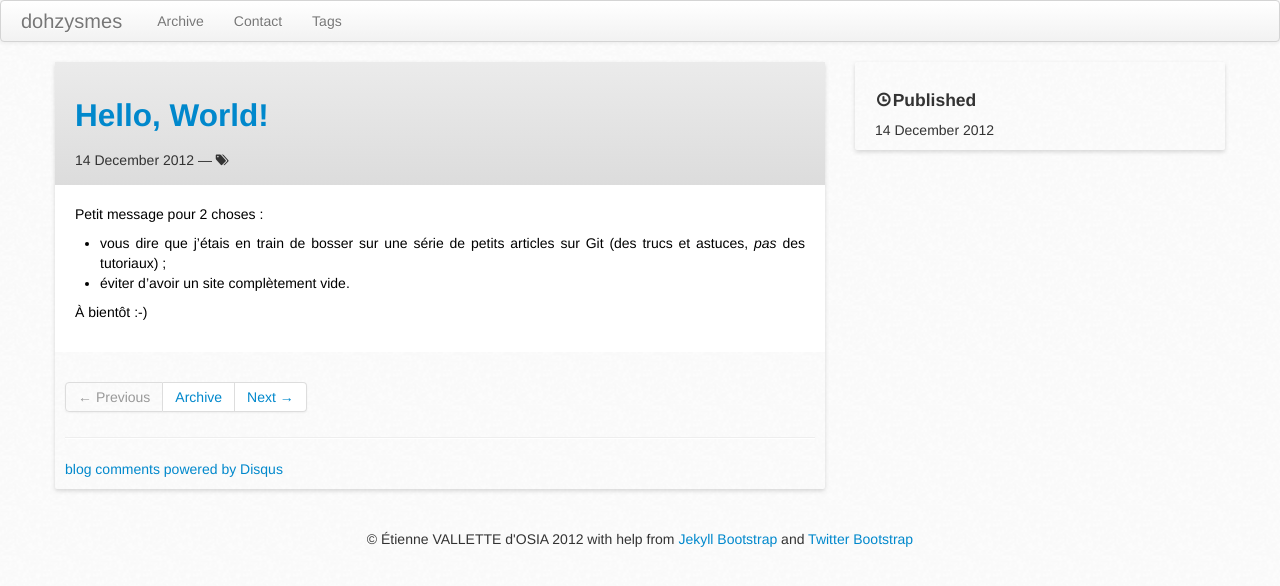
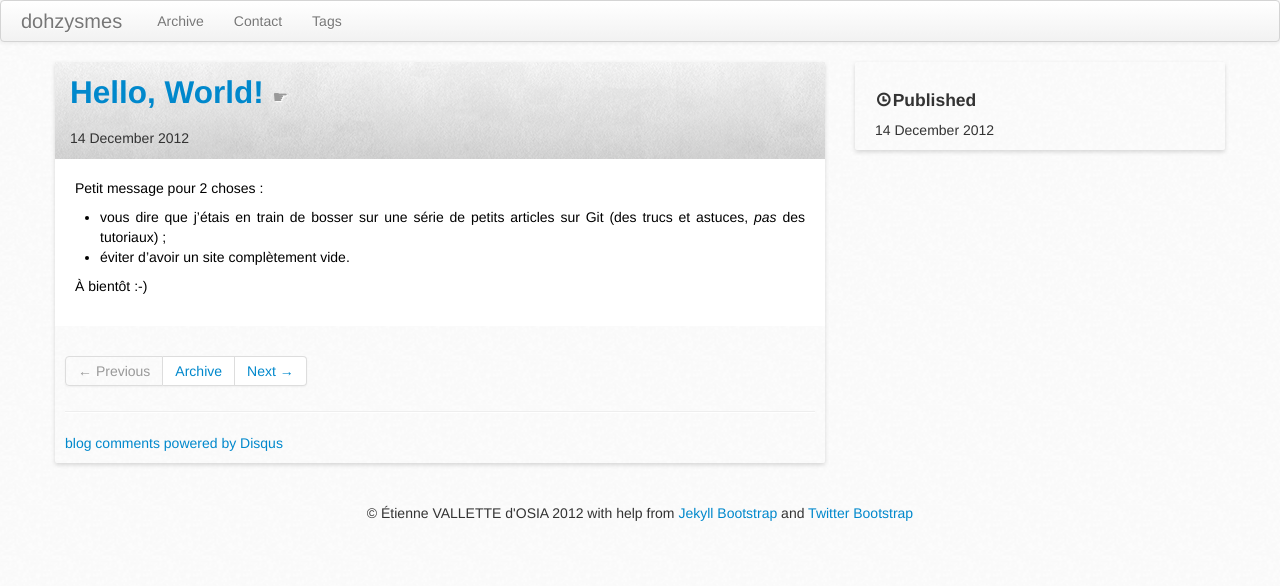
Before and after one commit to dohzya/dohzya.com, a Jekyll site: the page built from _posts/2012-12-14-hello-world.md, in a window 1280 px wide. Shown: the top 586 px of the page. Built offline with Jekyll 4.4.1, drawn with Linux system fonts in a browser that asks for light colours; comment, search, counter and statistics services are not loaded.

Commit message:
style: Improve title

```diff
--- a/_includes/themes/twitter/page.html
+++ b/_includes/themes/twitter/page.html
@@ -1,5 +1,5 @@
-<div class="row">
-  <div id="sidebar" class="span12">
+<div class="row-fluid">
+  <div class="span12">
     {{ content }}
   </div>
 </div>
--- a/_includes/themes/twitter/post.html
+++ b/_includes/themes/twitter/post.html
@@ -1,18 +1,28 @@
-<div class="row">
+<div class="row-fluid">
   <div class="span8">
     <div class="post">
       <div class="post-container">
         <div class="post-header">
-          <h2><a href="{{ BASE_PATH }}{{ page.url }}">{{ page.title }} {% if page.tagline %} <small>{{ page.tagline }}</small>{% endif %}</a></h2>
-          <div class="date" style="display:inline"><span>{{ page.date | date_to_long_string }}</span></div>
-          —
-          <div class="tags" style="display:inline">
-            <i class="icon-tags"></i>
-            {% assign tags_list = page.tags %}
-            {% for tag in tags_list %}
-              <a href="{{ BASE_PATH }}{{ site.JB.tags_path }}#{{ tag }}-ref">{{ tag }}</a>
-            {% endfor %}
-            {% assign tags_list = nil %}
+          <h2 class="title">
+            <a href="{{ BASE_PATH }}{{ page.url }}">{{ page.title }}</a>
+            {% if page.tagline %}<small class="subtitle">☛ {{ page.tagline }}</small>{% endif %}
+          </h2>
+          <div class="row-fluid">
+            <div class="span4">
+              <div class="date"><span>{{ page.date | date_to_long_string }}</span></div>
+            </div>
+            <div class="span8">
+              <div class="tags">
+                {% assign tags_list = page.tags %}
+                {% if tags_list != empty %}
+                  <i class="icon-tags"></i>
+                  {% for tag in tags_list %}
+                    <a href="{{ BASE_PATH }}{{ site.JB.tags_path }}#{{ tag }}-ref">{{ tag }}</a>
+                  {% endfor %}
+                {% endif %}
+                {% assign tags_list = nil %}
+              </div>
+            </div>
           </div>
         </div>
         <div class="post-content">
--- a/assets/css/style.css
+++ b/assets/css/style.css
@@ -71,13 +71,14 @@ body {
 }
 
 .post-header {
-  padding: 1px 20px 15px;
-  background-color: #F0F0F0;
-  background-image: -moz-linear-gradient(top, #ebebeb, #dcdcdc);
-  background-image: -webkit-gradient(linear, 0 0, 0 100%, from(#ebebeb), to(#dcdcdc));
-  background-image: -webkit-linear-gradient(top, #ebebeb, #dcdcdc);
-  background-image: -o-linear-gradient(top, #ebebeb, #dcdcdc);
-  background-image: linear-gradient(to bottom, #ebebeb, #dcdcdc);
+  padding: 1px 15px 2px;
+  background: url("/assets/img/extra_clean_paper.png");
+  background: -moz-linear-gradient(top, rgba(255,255,255,0.3) 0%, rgba(140,140,140,0.3) 100%), url("/assets/img/extra_clean_paper.png"); /* FF3.6+ */
+  background: -webkit-gradient(linear, left top, left bottom, color-stop(0%,rgba(235,235,255)), color-stop(100%,rgba(200,2001400,0.3))), url("/assets/img/extra_clean_paper.png"); /* Chrome,Safari4+ */
+  background: -webkit-linear-gradient(top, rgba(255,255,255,0.3) 0%,rgba(140,140,140,0.3) 100%), url("/assets/img/extra_clean_paper.png"); /* Chrome10+,Safari5.1+ */
+  background: -o-linear-gradient(top, rgba(255,255,255,0.3) 0%,rgba(140,140,140,0.3) 100%), url("/assets/img/extra_clean_paper.png"); /* Opera 11.10+ */
+  background: -ms-linear-gradient(top, rgba(255,255,255,0.3) 0%,rgba(140,140,140,0.3) 100%), url("/assets/img/extra_clean_paper.png"); /* IE10+ */
+  background: linear-gradient(to bottom, rgba(255,255,255,0.3) 0%,rgba(140,140,140,0.3) 100%), url("/assets/img/extra_clean_paper.png"); /* W3C */
   background-repeat: repeat-x;
 }
 
@@ -96,6 +97,10 @@ body {
 .post-after {
   padding: 10px;
   /*background: rgb(97%, 97%, 97%);*/
+}
+
+.post .tags {
+  float: right;
 }
 
 /* The white background content wrapper */
@@ -186,6 +191,14 @@ h2, h3, h4, h5 {
   margin-bottom: 0.5em;
 }
 
+.title {
+  margin-top: 0.3em;
+}
+
+.title .subtitle {
+  text-shadow: 1px 1px 1px white;
+}
+
 code {
   padding: 0;
   color: inherit;
```
Also changed, not shown: index.html (+21 -11 lines).
